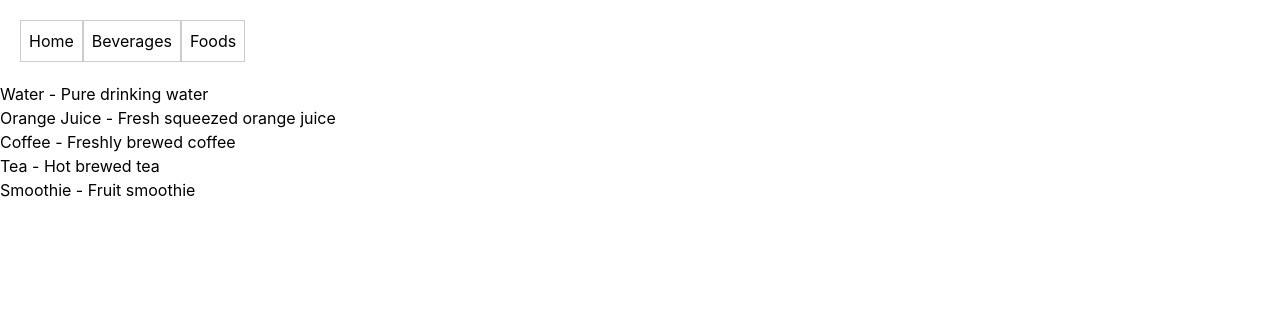
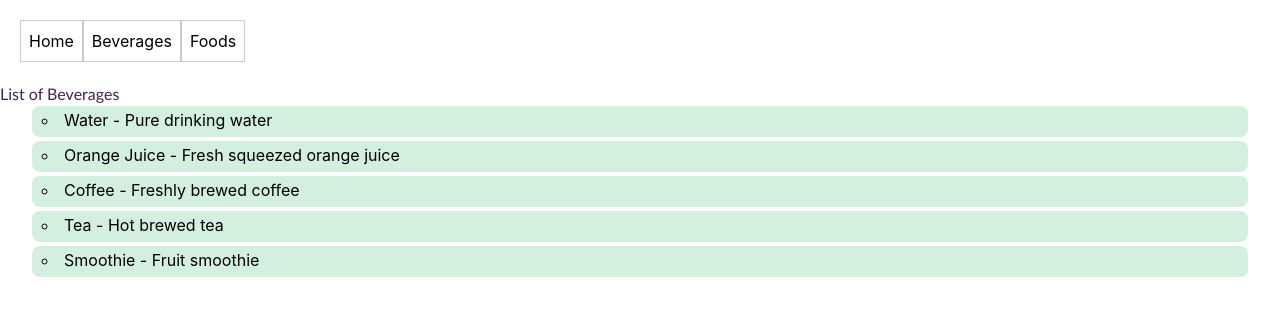
Before and after one commit to StrawberrySugars/Liftoff, a SvelteKit app: page /beverages in a window 1280 px wide. Shown: the top 316 px of the page. Built offline with nearby package versions, Linux system fonts and the light colour scheme.

Commit message:
add back styling

```diff
--- a/src/routes/beverages/+page.svelte
+++ b/src/routes/beverages/+page.svelte
@@ -4,6 +4,13 @@
 	let shown = $state(false);
 </script>
 
-{#each $beverages as beverage (beverage.id)}
-	<div>{beverage.name} - {beverage.description}</div>
-{/each}
+<h4>List of Beverages</h4>
+<div>
+	{#each $beverages as beverage (beverage.id)}
+		<div class="beverages">
+			<ul class="beverageList">
+				<li>{beverage.name} - {beverage.description}</li>
+			</ul>
+		</div>
+	{/each}
+</div>
```
